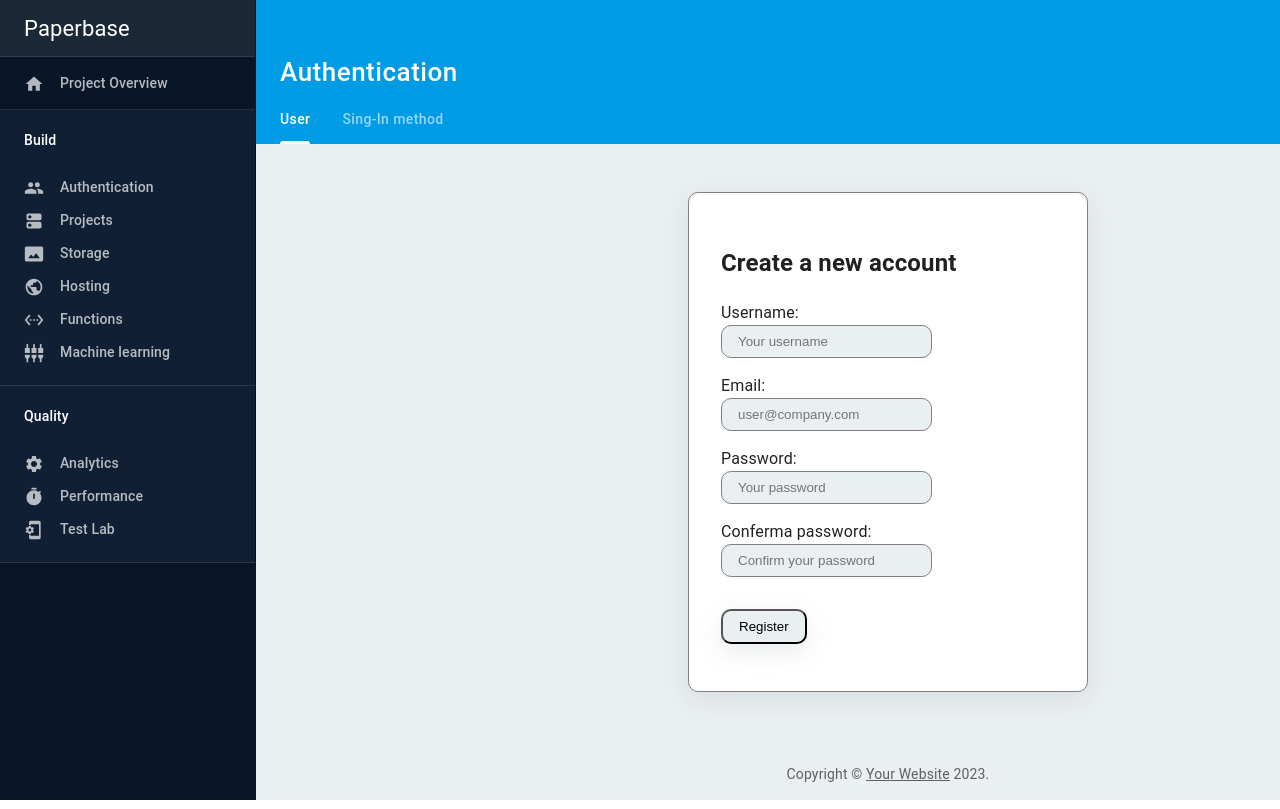
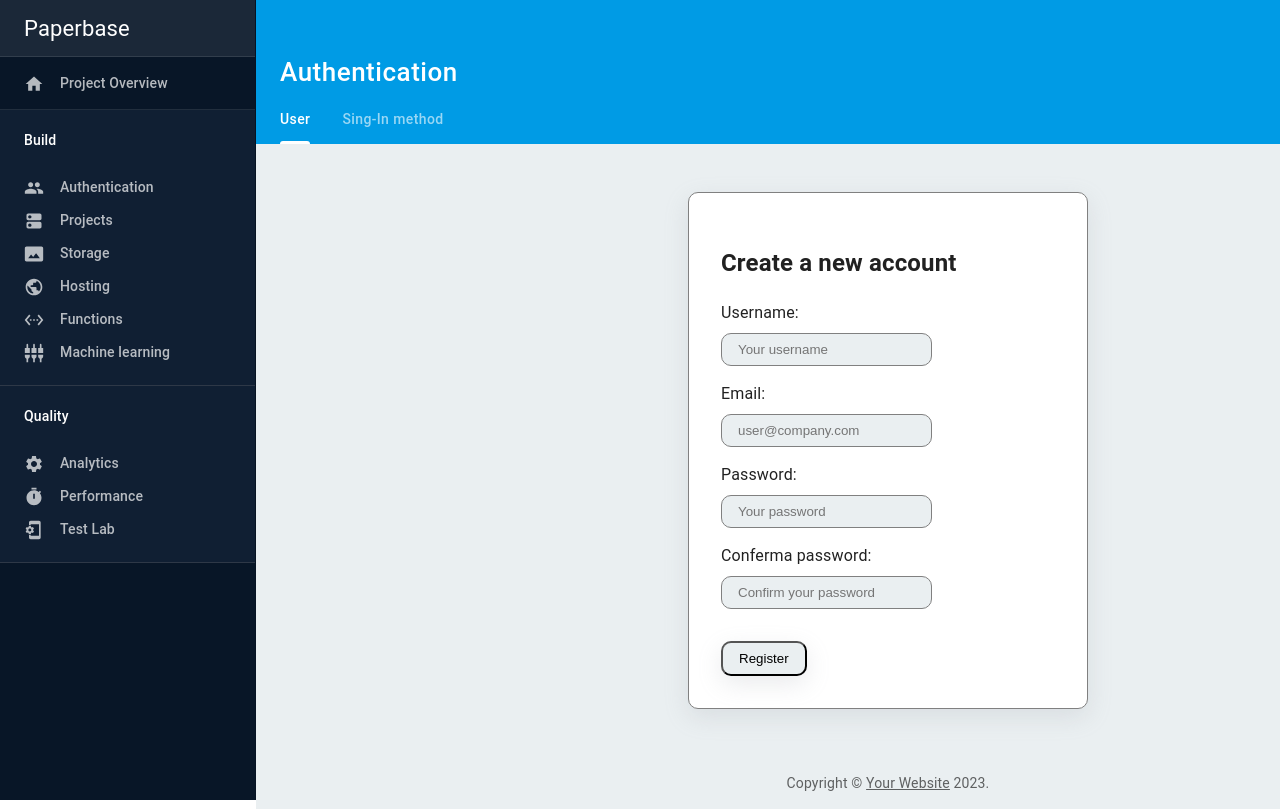
Before and after one commit to FrancescoMain/dashboard, a React (Create React App) app: page /auth/register in a window 1280 px wide. Shown: the top 809 px of the page. Built offline with nearby package versions, Linux system fonts and the light colour scheme.

Commit message:
fix: form validatioN

```diff
--- a/package.json
+++ b/package.json
@@ -23,6 +23,7 @@
     "react-router-dom": "^6.10.0",
     "react-scripts": "5.0.1",
     "redux": "^4.2.1",
+    "styled-components": "^5.3.9",
     "typescript": "^4.9.5",
     "web-vitals": "^2.1.4",
     "yup": "^1.0.2",
--- a/src/components/Authentication/UserForm.tsx
+++ b/src/components/Authentication/UserForm.tsx
@@ -12,9 +12,14 @@ const User = z.object({
     z.string()
     .email({ message: "Inserire una email valida"})
     .min(5, { message: "L'email deve contenere un minimo di 5 caratteri"}),
-    password: z.string()
-    .regex(/^(?=.*[A-Z])(?=.*[!@#$&*])(?=.*[0-9]).{8,}$/, { message: "La password deve contenere almeno un numero e un carattere speciale e dev'essere lunga almeno 8 caratteri"}),
-    confirmPassword: z.string().regex(/^(?=.*[A-Z])(?=.*[!@#$&*])(?=.*[0-9]).{8,}$/, { message: "La password deve contenere almeno un numero e un carattere speciale e dev'essere lunga almeno 8 caratteri" }),
+    password:
+    z.string()
+    .min(8, "Las password deve essere lunga almeno 8 caratteri")
+    .regex(/^(?=.*[A-Z])(?=.*[!@#$&*])(?=.*[0-9])$/, { message: "La password deve contenere almeno un numero e un carattere speciale"}),
+    confirmPassword:
+    z.string()
+    .min(8, "La password deve essere lunga almeno 8 caratteri")
+    .regex(/^(?=.*[A-Z])(?=.*[!@#$&*])(?=.*[0-9])$/, { message: "La password deve contenere almeno un numero e un carattere speciale" })
   })
   .refine((data) => data.password === data.confirmPassword, {
     message: "Le password non coincidono",
@@ -26,7 +31,7 @@ type FormUserType = z.infer<typeof User>;
 const UserForm = () => {
   const { zodResolver } = require('@hookform/resolvers/zod');
 
-  const { register, handleSubmit, formState: { errors, isValid } } = useForm<FormUserType>({ resolver: zodResolver(User)});
+  const { register, handleSubmit, formState: { errors } } = useForm<FormUserType>({ resolver: zodResolver(User)});
   const onSubmit: SubmitHandler<FormUserType> = (data) => {
     console.log(data);
   }
--- a/src/components/Authentication/UserFormStyle.ts
+++ b/src/components/Authentication/UserFormStyle.ts
@@ -1,4 +1,5 @@
-import styled from "styled-components";
+import styled from "styled-components"
+
 
 export const Container = styled.div`
 max-width: 70%;
@@ -27,6 +28,7 @@ border: 1px solid grey;
 border-radius: 10px;
 background-color: #eaeff1;
 padding: .5rem 1rem;
+margin-top: .5rem;
 `
 
 export const Button = styled.button`
--- a/src/index.css
+++ b/src/index.css
@@ -49,4 +49,5 @@ small {
   color: red;
   margin-top: 10px;
   margin-bottom: 0;
+  font-size: .8rem;
 }
```
Also changed, not shown: 1 other file (tests, documents, lock files or other folders).
